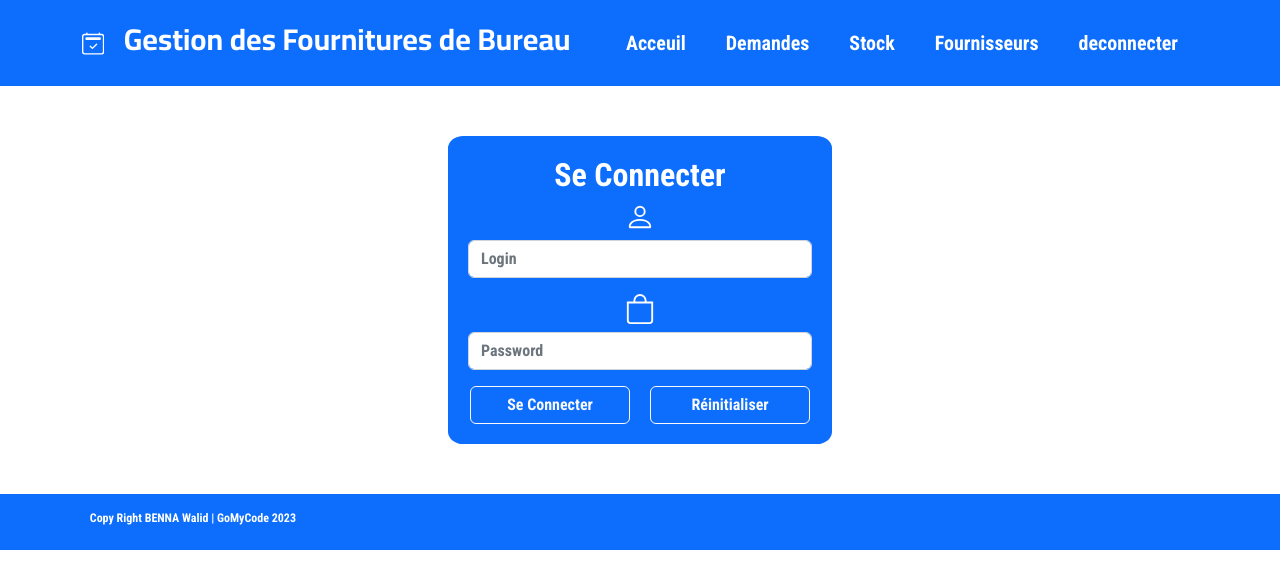
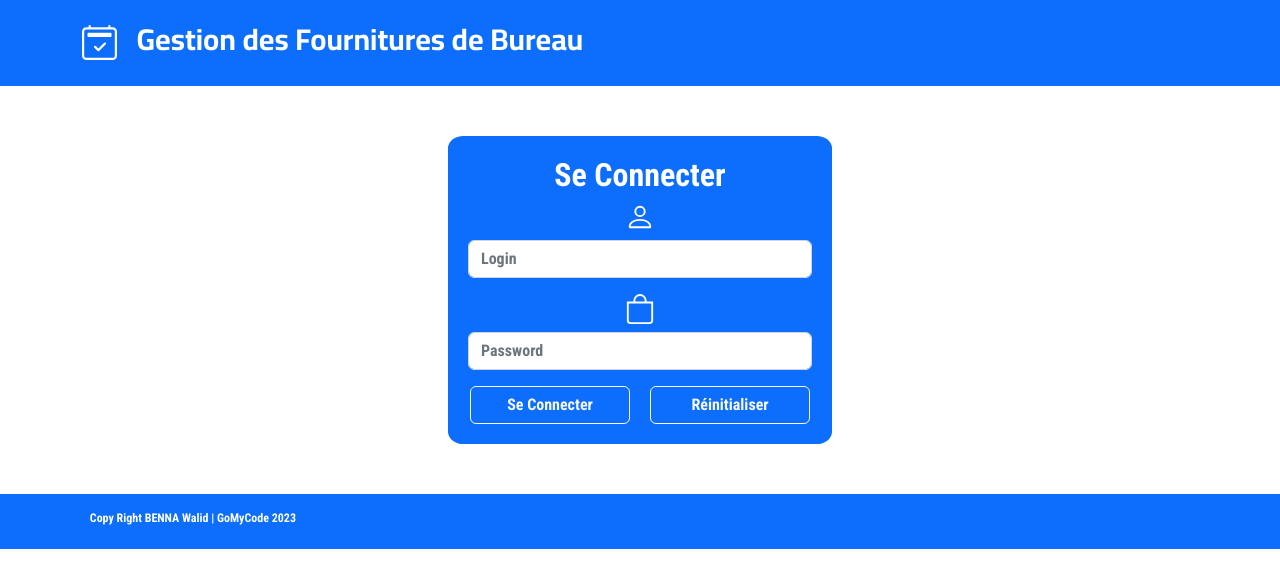
Before and after one commit to dragoman86/gestion-des-fournitures-de-bureau-app, a React (Create React App) app: page / in a window 1280 px wide. Shown: the top 588 px of the page. Built offline with nearby package versions, Linux system fonts and the light colour scheme; data requests are answered from the project's data file; a web font is replaced by a local one.

Commit message:
git of 21012023

```diff
--- a/db.json
+++ b/db.json
@@ -45,6 +45,7 @@
   ],
   "user": [
     {
+      "id":1,
       "login": "admin",
       "password": "admin",
       "type": "admin"
--- a/src/App.js
+++ b/src/App.js
@@ -1,5 +1,5 @@
 import './App.css';
-import { Routes, Route} from 'react-router-dom';
+import { Routes, Route } from 'react-router-dom';
 
 import Login from './Pages/Login';
 import NavBar from './Components/NavBar';
@@ -10,14 +10,24 @@ import FournisseursList from './Pages/Fournisseurs/FournisseurList';
 import FournisseurDetail from './Pages/Fournisseurs/FournisseurDetail';
 import Home from './Pages/Home';
 import NoMatch from './Pages/NoMatch';
+import { useDispatch, useSelector } from 'react-redux';
+import { useEffect } from 'react';
+import { currentUser } from './Redux/Actions/AuthReducer/authActions';
 
 
 function App() {
+  const token = useSelector(state => state.authReducer.token)
+  const dispatch = useDispatch();
+
+  useEffect(() => {
+    dispatch(currentUser(dispatch));
+  }, []);
+
   return (
     <div className="App">
-        <NavBar />
+      <NavBar token={token} />
       <Routes>
-            <Route path='/' element={<Login /> } ></Route>
+        <Route path='/' element={<Login />} ></Route>
         <Route path='/home' element={<Home />} ></Route>
         <Route path='/stock' element={<StockList />} ></Route>
         <Route path='/stock/:productId' element={<StockDetail />} ></Route>
--- a/src/Components/NavBar.js
+++ b/src/Components/NavBar.js
@@ -1,28 +1,38 @@
 import { Container, Nav, Navbar, Badge } from 'react-bootstrap';
-import { Link} from 'react-router-dom';
+import { useDispatch } from 'react-redux';
+import { Link, useNavigate } from 'react-router-dom';
+import { signOut } from '../Redux/Actions/AuthReducer/authActions';
+import RenderIf from './RenderIf';
 
 
-const NavBar = () => {
+const NavBar = ({ token }) => {
+  const dispatch = useDispatch();
+  const navigate = useNavigate()
+  const logOut = () => dispatch(signOut(navigate, dispatch))
   return (
-        <Navbar style={{ width:'100%', marginBottom:'50px' }} bg="primary" variant="dark">
+    <Navbar style={{ width: '100%', marginBottom: '50px' }} bg="primary" variant="dark">
       <Container>
-        <svg style={{ color:'white' }} xmlns="http://www.w3.org/2000/svg" width="35" height="35" fill="currentColor" class="bi bi-calendar2-check" viewBox="0 0 16 16">
-            <path d="M10.854 8.146a.5.5 0 0 1 0 .708l-3 3a.5.5 0 0 1-.708 0l-1.5-1.5a.5.5 0 0 1 .708-.708L7.5 10.793l2.646-2.647a.5.5 0 0 1 .708 0z"/>
-            <path d="M3.5 0a.5.5 0 0 1 .5.5V1h8V.5a.5.5 0 0 1 1 0V1h1a2 2 0 0 1 2 2v11a2 2 0 0 1-2 2H2a2 2 0 0 1-2-2V3a2 2 0 0 1 2-2h1V.5a.5.5 0 0 1 .5-.5zM2 2a1 1 0 0 0-1 1v11a1 1 0 0 0 1 1h12a1 1 0 0 0 1-1V3a1 1 0 0 0-1-1H2z"/>
-            <path d="M2.5 4a.5.5 0 0 1 .5-.5h10a.5.5 0 0 1 .5.5v1a.5.5 0 0 1-.5.5H3a.5.5 0 0 1-.5-.5V4z"/>
+        <svg style={{ color: 'white' }} xmlns="http://www.w3.org/2000/svg" width="35" height="35" fill="currentColor" class="bi bi-calendar2-check" viewBox="0 0 16 16">
+          <path d="M10.854 8.146a.5.5 0 0 1 0 .708l-3 3a.5.5 0 0 1-.708 0l-1.5-1.5a.5.5 0 0 1 .708-.708L7.5 10.793l2.646-2.647a.5.5 0 0 1 .708 0z" />
+          <path d="M3.5 0a.5.5 0 0 1 .5.5V1h8V.5a.5.5 0 0 1 1 0V1h1a2 2 0 0 1 2 2v11a2 2 0 0 1-2 2H2a2 2 0 0 1-2-2V3a2 2 0 0 1 2-2h1V.5a.5.5 0 0 1 .5-.5zM2 2a1 1 0 0 0-1 1v11a1 1 0 0 0 1 1h12a1 1 0 0 0 1-1V3a1 1 0 0 0-1-1H2z" />
+          <path d="M2.5 4a.5.5 0 0 1 .5-.5h10a.5.5 0 0 1 .5.5v1a.5.5 0 0 1-.5.5H3a.5.5 0 0 1-.5-.5V4z" />
         </svg>
         <Navbar.Brand href="#home">
 
           <h1 >
-          <Badge style={{fontFamily: 'Cairo, sans-serif'}} >Gestion des Fournitures de Bureau</Badge>
+            <Badge style={{ fontFamily: 'Cairo, sans-serif' }} >Gestion des Fournitures de Bureau</Badge>
           </h1>
         </Navbar.Brand>
         <Nav className="me-auto">
+
+
+          <RenderIf condition={token}>
             <Link to='/home'>Acceuil</Link>
             <Link to='demandes' >Demandes</Link>
             <Link to='stock' >Stock</Link>
             <Link to='fournisseurs'>Fournisseurs</Link>
-            <Link to='/'>deconnecter</Link>
+            <p onClick={()=>logOut()}>Deconnection</p>
+          </RenderIf>
         </Nav>
       </Container>
     </Navbar>
--- a/src/Redux/Actions/AuthReducer/authActions.js
+++ b/src/Redux/Actions/AuthReducer/authActions.js
@@ -9,11 +9,12 @@ export const signIn = (user, navigate) => async (dispatch) => {
     // if the request is successful and user exist, dispatch the action to the reducer
     if (res.status === 200) {
       if (res.data.length === 0) {
-        localStorage.setItem("id", res.data[0].id);
         dispatch({ type: "SIGN_IN_ERROR", payload: "Bad credentials" });
       } else {
+        console.log(res.data)
         dispatch({ type: "SIGN_IN", payload: res.data });
         // if the user is an admin, navigate to the home page
+        localStorage.getItem("id")
         if (res.data[0].type === "admin") {
           navigate("/home");
         }
--- a/src/Redux/Actions/FournisseursActions/FournisseurAction.js
+++ b/src/Redux/Actions/FournisseursActions/FournisseurAction.js
@@ -4,6 +4,7 @@ export const getFournisseur = () => async (dispatch) => {
   {
     try {
       const response = await axios.get("http://localhost:3000/fournisseurs");
+
       if (response.status === 200) {
         dispatch({ type: "GET_FOURNISSEUR", payload: response.data });
       } else {
@@ -44,6 +45,8 @@ export const deleteFournisseur = (id) => async (dispatch) => {
 export const getFournisseurById = (id) => async (dispatch) => {
   try {
     const response = await axios.get(`http://localhost:3000/fournisseurs/${id}`);
+    console.log(response.data)
+
     if (response.status === 200) {
       dispatch({ type: "GET_FOURNISSEUR_BY_ID", payload: response.data });
     } else {
--- a/src/Redux/Reducers/AuthReducer/AuthReducer.js
+++ b/src/Redux/Reducers/AuthReducer/AuthReducer.js
@@ -41,6 +41,15 @@ const initialState = {
           error: action.payload,
           loading: false,
         };
+        case "CURRRENT_USER":
+          return {
+            ...state,
+            user: action.payload[0],
+            userType: action.payload[0].type,
+            token: action.payload[0].id,
+            error: null,
+            loading: false,
+          }
       default:
         return state;
     }
--- a/src/Redux/Reducers/FournisseursReducers/FournisseurReducer.js
+++ b/src/Redux/Reducers/FournisseursReducers/FournisseurReducer.js
@@ -32,7 +32,7 @@ const initialeState = {
       case "GET_FOURNISSEUR_BY_ID":
         return {
           ...state,
-          fournisseurs: action.payload,
+          fournisseur: action.payload,
         };
 
       default:
```
Lines whose indentation alone changed are shown as unchanged.
